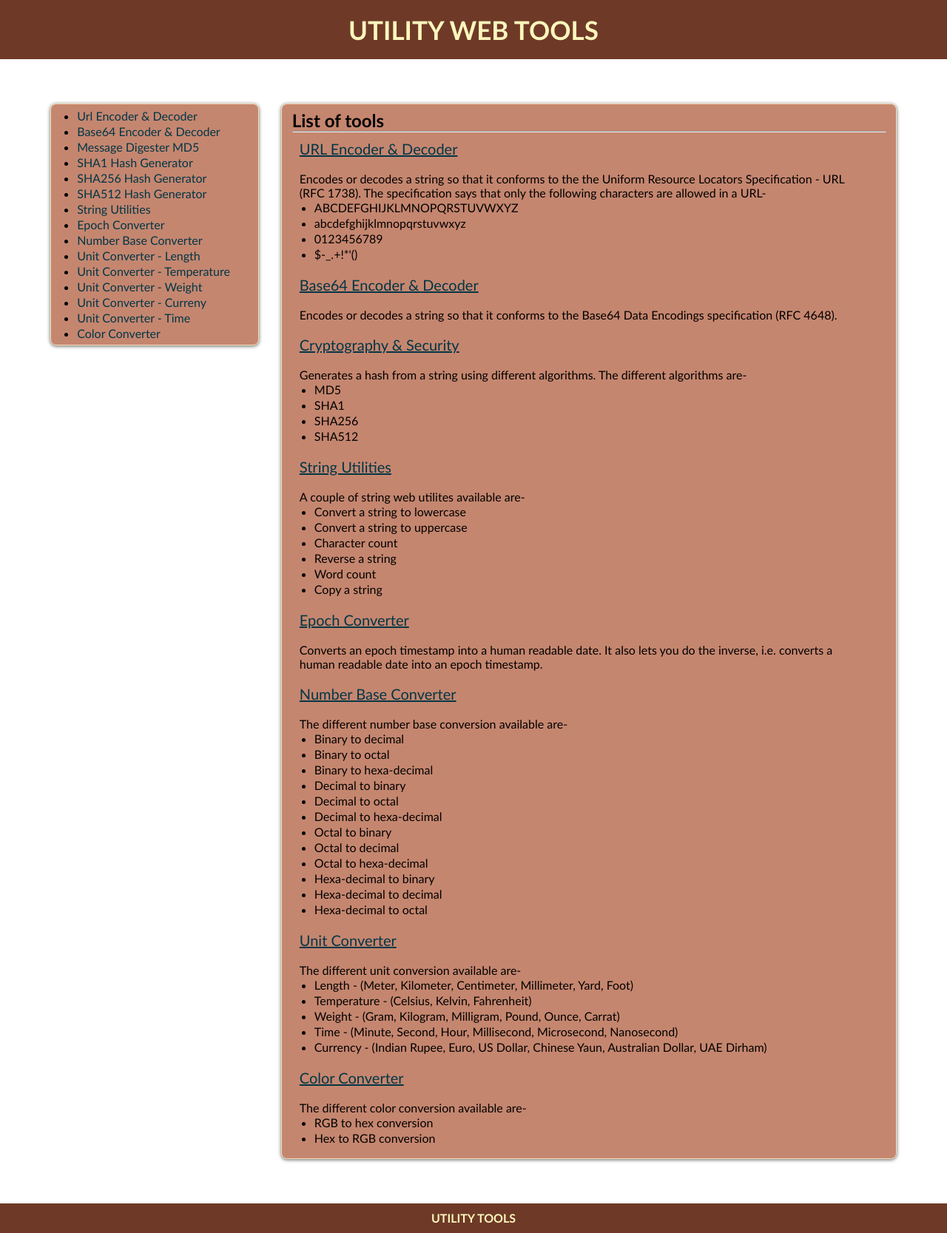
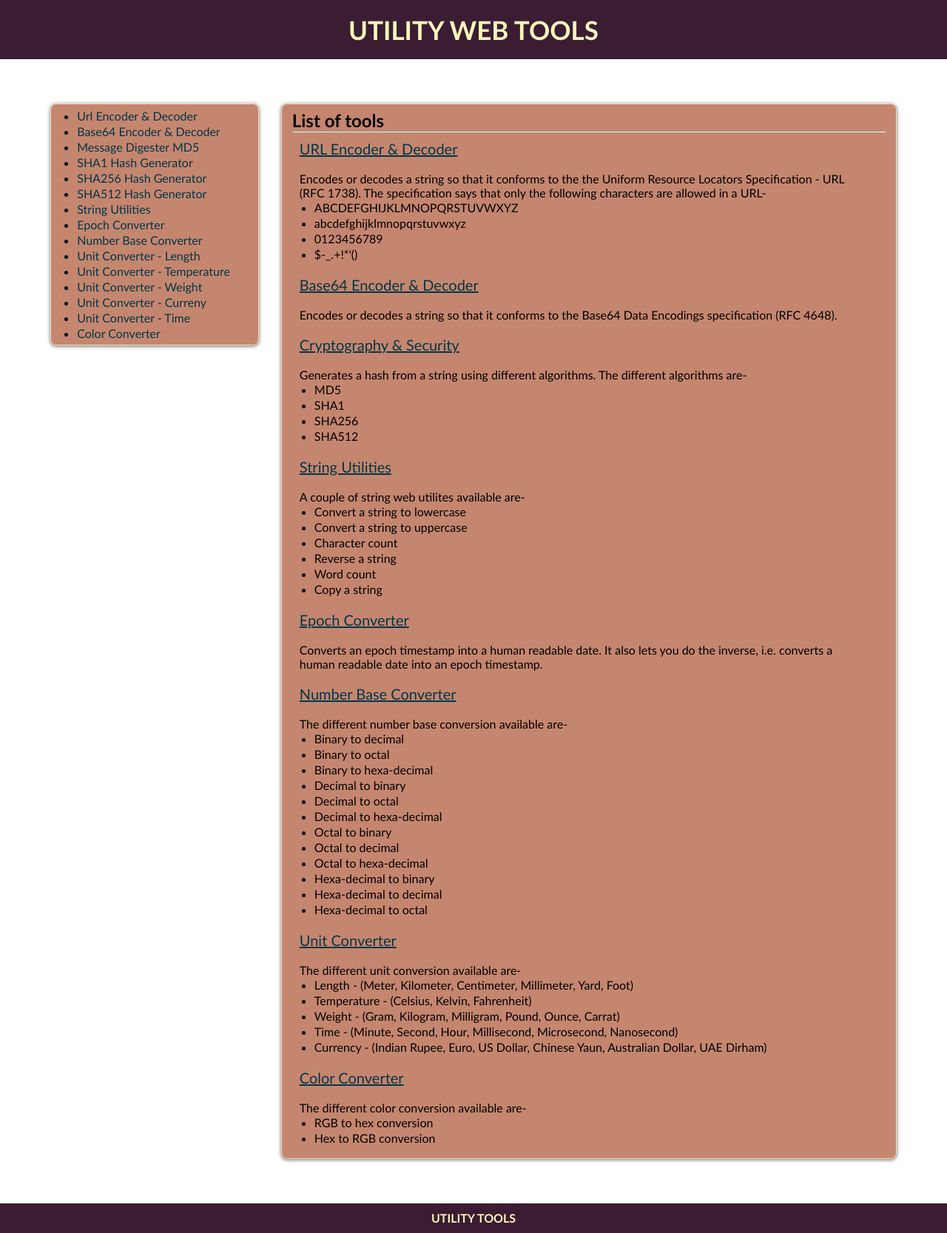
Before and after one commit to ashhadimam07/utility-web-tools, a website: page index.html in a window 1280 px wide. Shown: the whole page at 74% size. Drawn offline with Linux system fonts and the light colour scheme.

Commit message:
Change header & footer color

```diff
--- a/style.css
+++ b/style.css
@@ -21,7 +21,7 @@ nav {
   display: flex;
   height: 80px;
   width: 100%;
-  background-color: #6e3a27;
+  background-color: #3b1c32;
   align-items: center;
   justify-content: center;
   padding: 0 50px 0 50px;
@@ -106,7 +106,7 @@ li {
   padding-top: 10px;
   padding-bottom: 10px;
   width: 100%;
-  background-color: #6e3a27;
+  background-color: #3b1c32;
 }
 
 .footer-heading {
```
